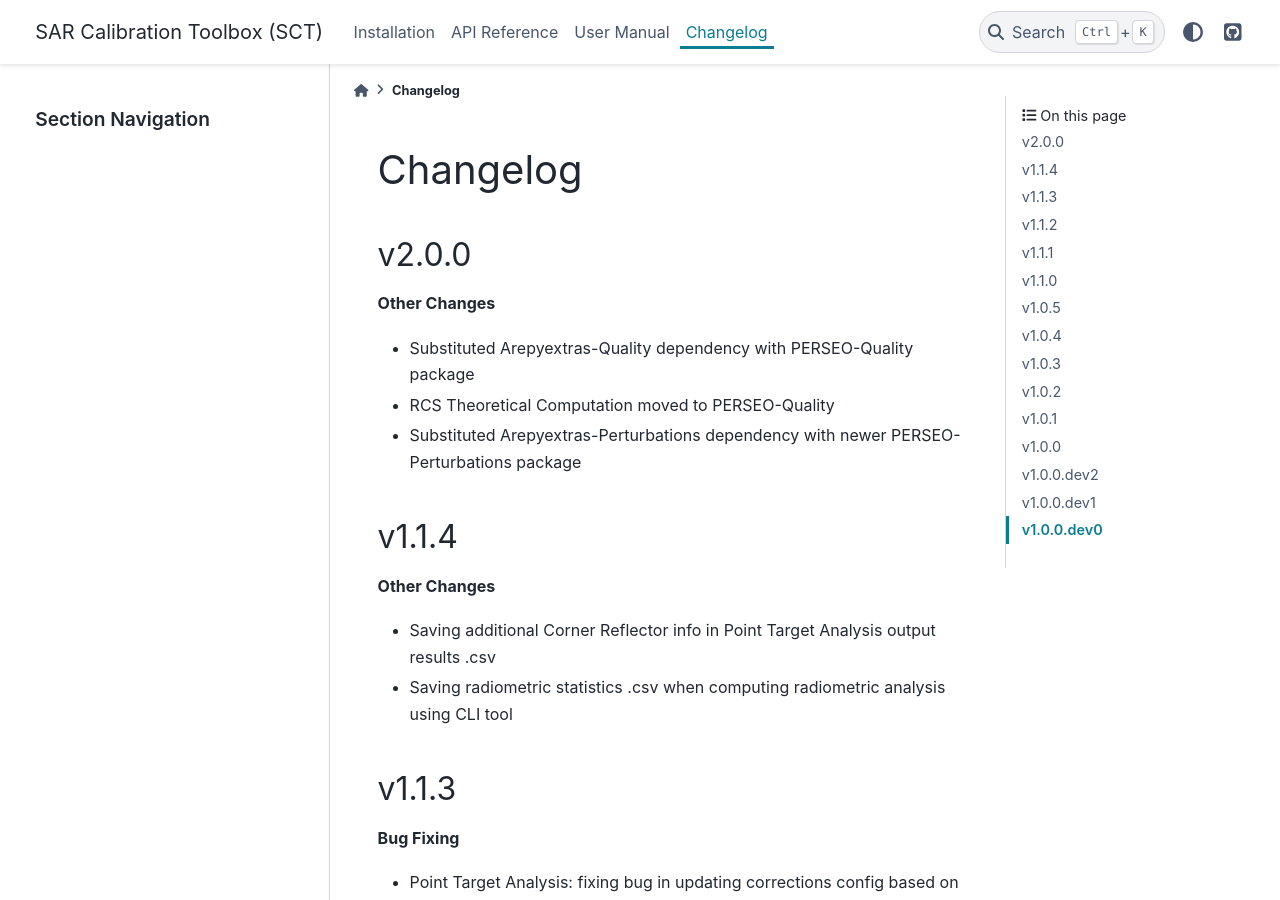
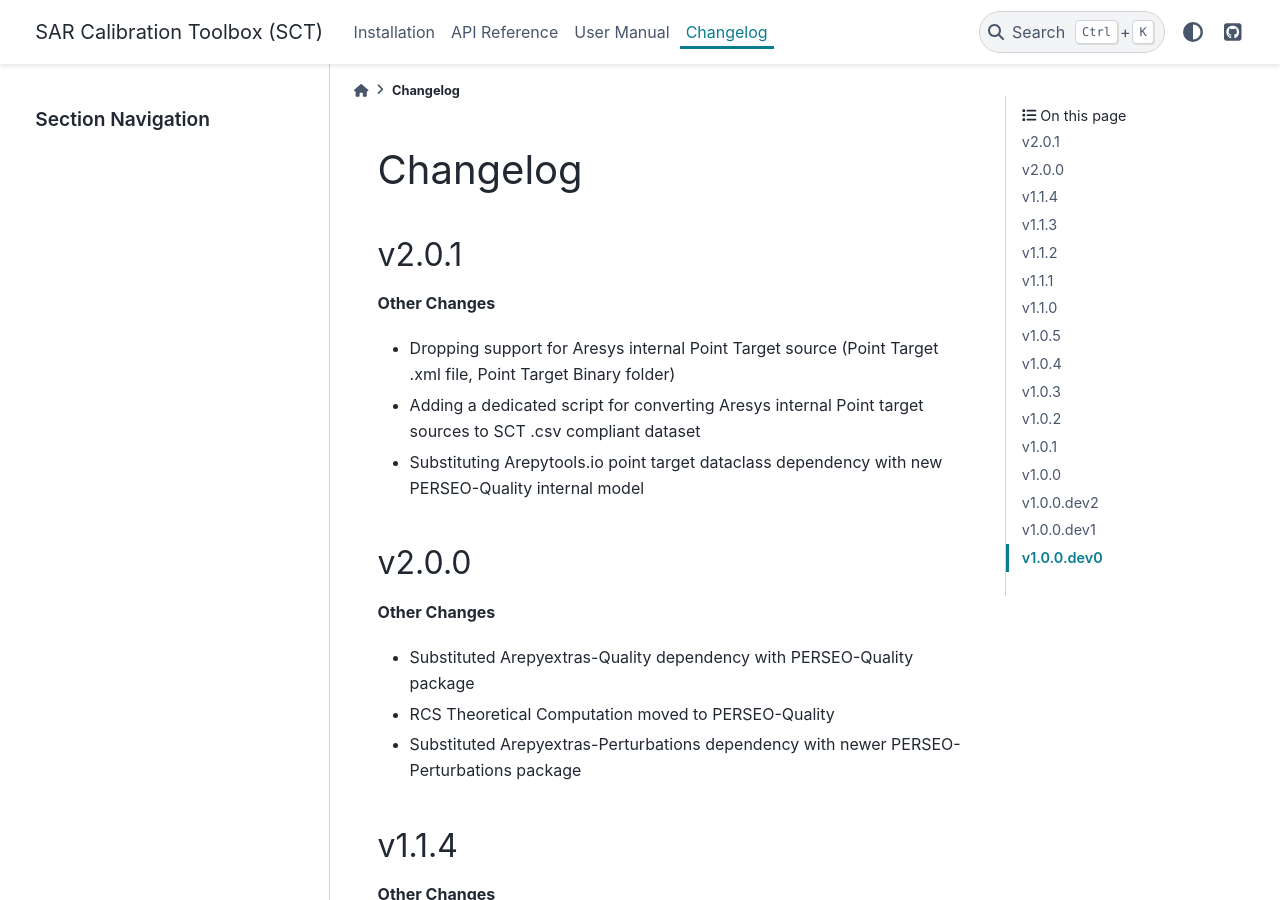
Before and after one commit to aresys-srl/sct, a Sphinx documentation site: the page built from docs/source/changelog.rst, in a window 1280 px wide and 900 px high. Built offline with Sphinx 7.4.7 and the PyData theme 0.15.4, drawn with Linux system fonts in a browser that asks for light colours.

Commit message:
changelog and version update

```diff
--- a/docs/source/changelog.rst
+++ b/docs/source/changelog.rst
@@ -1,5 +1,14 @@
 Changelog
 =========
+
+v2.0.1
+------
+
+**Other Changes**
+
+- Dropping support for Aresys internal Point Target source (Point Target .xml file, Point Target Binary folder)
+- Adding a dedicated script for converting Aresys internal Point target sources to SCT .csv compliant dataset
+- Substituting Arepytools.io point target dataclass dependency with new PERSEO-Quality internal model
 
 v2.0.0
 ------
--- a/sct/__init__.py
+++ b/sct/__init__.py
@@ -16,4 +16,4 @@ csv_template = res.files(res_folder).joinpath("calibration_targets_external_sour
 
 sct_discovered_plugins = {name: import_module(name) for _, name, _ in pkgutil.iter_modules() if name.startswith("sct_")}
 
-__version__ = "2.0.0"
+__version__ = "2.0.1"
```
